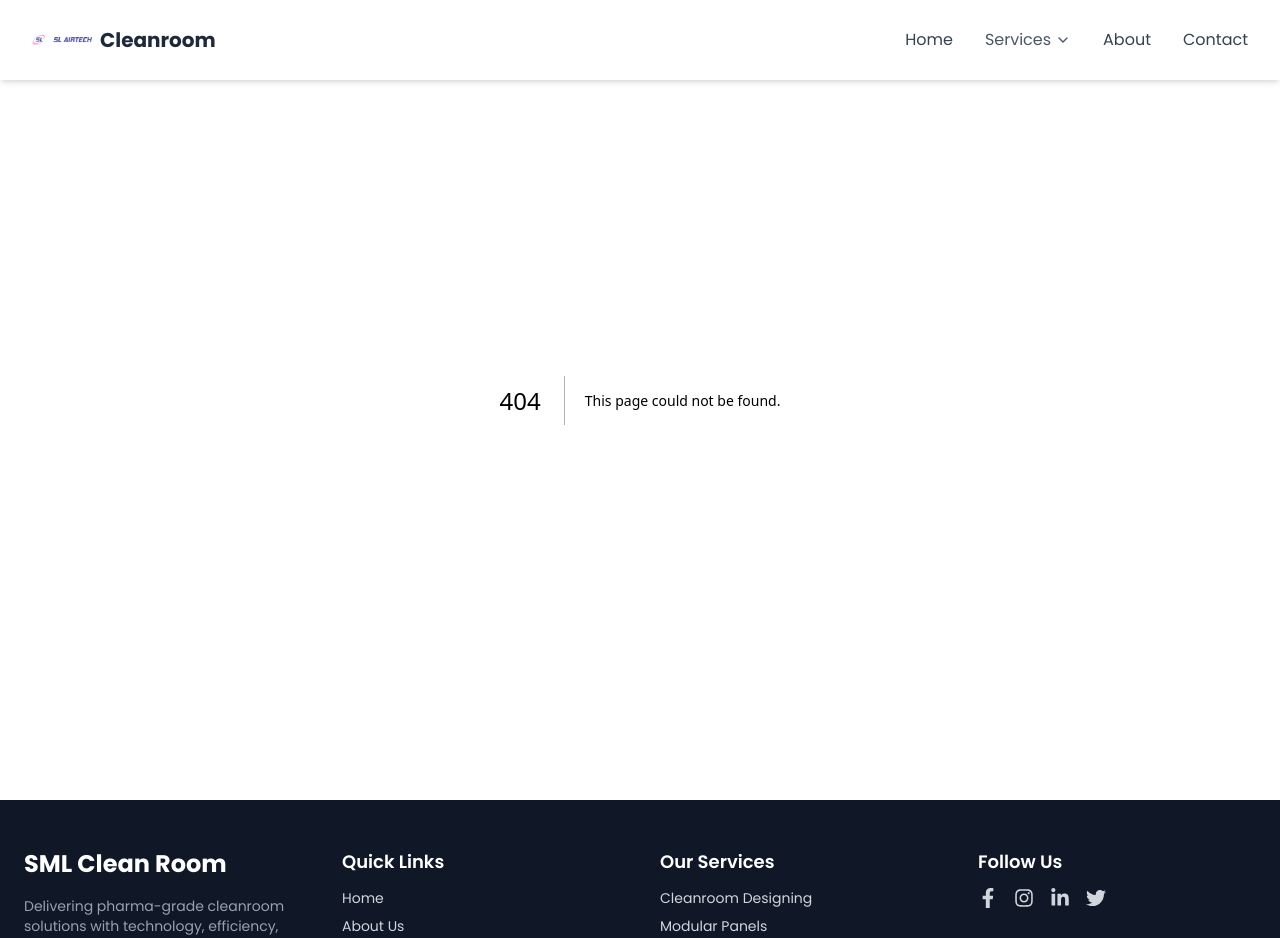
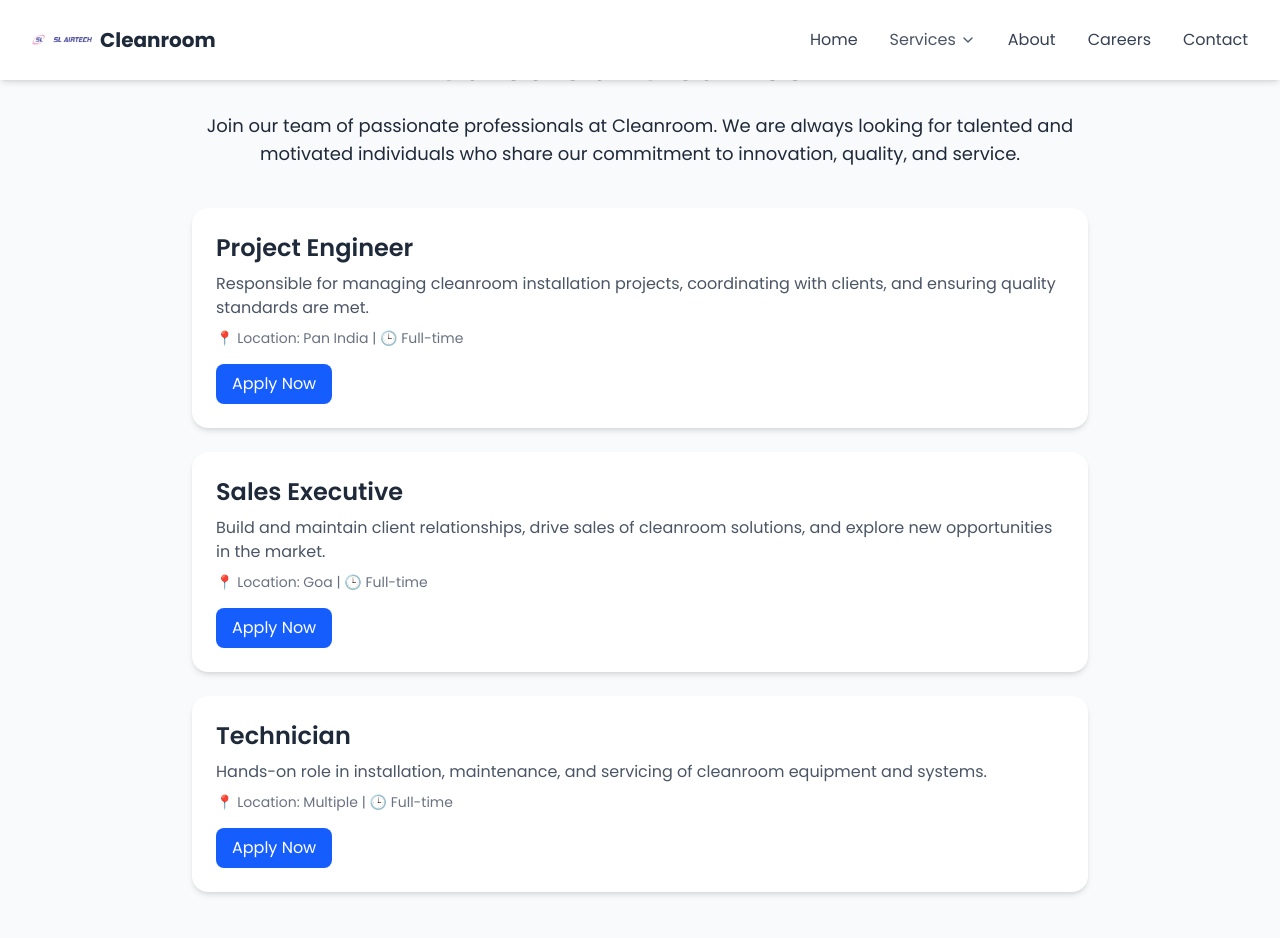
Before and after one commit to Karrycoder007/Cleanroom-check, a Next.js app: page /careers in a window 1280 px wide. Before the commit this address had no page. Shown: the top 938 px of the page. Built offline with nearby package versions, Linux system fonts and the light colour scheme.

Commit message:
Added careers page and updated navbar with services dropdown

```diff
--- /dev/null
+++ b/src/app/careers/page.tsx
@@ -0,0 +1,67 @@
+"use client";
+
+import React from "react";
+
+export default function Careers() {
+  return (
+    <div className="min-h-screen bg-gray-50 text-gray-800 py-12 px-6">
+      <div className="max-w-4xl mx-auto">
+        <h1 className="text-4xl font-bold text-center mb-6">Careers at Cleanroom</h1>
+        <p className="text-lg text-center mb-10">
+          Join our team of passionate professionals at Cleanroom.
+          We are always looking for talented and motivated individuals
+          who share our commitment to innovation, quality, and service.
+        </p>
+
+        {/* Current Openings */}
+        <div className="space-y-6">
+          <div className="p-6 bg-white rounded-2xl shadow-md hover:shadow-lg transition">
+            <h2 className="text-2xl font-semibold">Project Engineer</h2>
+            <p className="mt-2 text-gray-600">
+              Responsible for managing cleanroom installation projects, coordinating with clients,
+              and ensuring quality standards are met.
+            </p>
+            <p className="mt-2 text-sm text-gray-500">📍 Location: Pan India | 🕒 Full-time</p>
+            <button className="mt-4 px-4 py-2 bg-blue-600 text-white rounded-lg hover:bg-blue-700">
+              Apply Now
+            </button>
+          </div>
+
+          <div className="p-6 bg-white rounded-2xl shadow-md hover:shadow-lg transition">
+            <h2 className="text-2xl font-semibold">Sales Executive</h2>
+            <p className="mt-2 text-gray-600">
+              Build and maintain client relationships, drive sales of cleanroom solutions,
+              and explore new opportunities in the market.
+            </p>
+            <p className="mt-2 text-sm text-gray-500">📍 Location: Goa | 🕒 Full-time</p>
+            <button className="mt-4 px-4 py-2 bg-blue-600 text-white rounded-lg hover:bg-blue-700">
+              Apply Now
+            </button>
+          </div>
+
+          <div className="p-6 bg-white rounded-2xl shadow-md hover:shadow-lg transition">
+            <h2 className="text-2xl font-semibold">Technician</h2>
+            <p className="mt-2 text-gray-600">
+              Hands-on role in installation, maintenance, and servicing of cleanroom equipment and systems.
+            </p>
+            <p className="mt-2 text-sm text-gray-500">📍 Location: Multiple | 🕒 Full-time</p>
+            <button className="mt-4 px-4 py-2 bg-blue-600 text-white rounded-lg hover:bg-blue-700">
+              Apply Now
+            </button>
+          </div>
+        </div>
+
+        {/* General Application */}
+        <div className="mt-12 text-center">
+          <h3 className="text-xl font-semibold mb-2">Didn’t find a role that fits you?</h3>
+          <p className="text-gray-600 mb-4">
+            We’d still love to hear from you! Send us your resume and we’ll get in touch when a role opens up.
+          </p>
+          <button className="px-6 py-3 bg-green-600 text-white rounded-lg hover:bg-green-700">
+            Send Resume
+          </button>
+        </div>
+      </div>
+    </div>
+  );
+}
--- a/src/app/components/CleaningServices.tsx
+++ b/src/app/components/CleaningServices.tsx
@@ -1,4 +1,5 @@
 import React from "react";
+import
 import { CheckCircle2 } from "lucide-react";
 
 interface ServiceSectionProps {
--- a/src/app/components/Navbar.tsx
+++ b/src/app/components/Navbar.tsx
@@ -11,15 +11,37 @@ const navItems = [
   {
     title: 'Services',
     submenu: [
-      { name: 'Industrial Cleaning', href: '/services' },
-      { name: 'Home Cleaning', href: '/services' },
-      { name: 'Commercial', href: '/services' },
+      { name: 'Cleanroom Panels', href: '/services/cleanroom-panels' },
+      { name: 'Cleanroom Doors', href: '/services/cleanroom-doors' },
+      { name: 'Fire Doors', href: '/services/fire-doors' },
+      { name: 'Air Handling Units', href: '/services/air-handling-units' },
+      { name: 'Fan Filter Unit', href: '/services/fan-filter-unit' },
+      { name: 'Fan Coil Unit', href: '/services/fan-coil-unit' },
+      { name: 'Ventilation & Exhaust Unit', href: '/services/ventilation-exhaust-unit' },
+      { name: 'Epoxy & Vinyl Flooring', href: '/services/epoxy-vinyl-flooring' },
+      { name: 'PVC & Aluminium Coving', href: '/services/pvc-aluminium-coving' },
+      { name: 'Cleanroom Equipment', href: '/services/cleanroom-equipment' },
+      { name: 'Dynamic & Static Passbox', href: '/services/passbox' },
+      { name: 'Laminar Airflow', href: '/services/laminar-airflow' },
+      { name: 'Air Showers', href: '/services/air-showers' },
+      { name: 'Bio Safety Cabinet', href: '/services/bio-safety-cabinet' },
+      { name: 'Filter Cleaning Booth', href: '/services/filter-cleaning-booth' },
+      { name: 'SS Lab Furnitures', href: '/services/ss-lab-furnitures' },
+      { name: 'Cross Over Bench', href: '/services/cross-over-bench' },
+      { name: 'Fume Hoods & Garment Cubicle', href: '/services/fume-hoods-garment-cubicle' },
+      { name: 'HVAC Systems', href: '/services/hvac-systems' },
+      { name: 'Pre Fabricated Ducts', href: '/services/pre-fabricated-ducts' },
+      { name: 'Solar Hybrid AC', href: '/services/solar-hybrid-ac' },
+      { name: 'Air Purifier', href: '/services/air-purifier' },
+      { name: 'Dehumidifier', href: '/services/dehumidifier' },
+      { name: 'Air Curtains', href: '/services/air-curtains' },
     ],
   },
   { title: 'About', href: '/about' },
-
+  { title: 'Careers', href: '/careers' }, // ✅ New Careers page
   { title: 'Contact', href: '/contact' },
 ];
+
 
 export default function Navbar() {
   const [mobileOpen, setMobileOpen] = useState(false);
@@ -49,12 +71,19 @@ export default function Navbar() {
                     {item.title}
                     <ChevronDown className="ml-1 w-4 h-4" />
                   </button>
-                  <div className="absolute left-0 mt-2 w-48 bg-white dark:bg-gray-800 shadow-md rounded-md opacity-0 group-hover:opacity-100 group-hover:translate-y-1 transition-all duration-200 invisible group-hover:visible z-40">
+                  <div
+                    className="absolute left-0 mt-2 w-64 bg-white dark:bg-gray-800 shadow-md rounded-md
+                               opacity-0 group-hover:opacity-100 group-hover:translate-y-1
+                               transition-all duration-200 invisible group-hover:visible z-40
+                               max-h-72 overflow-y-auto scrollbar-thin scrollbar-thumb-gray-400
+                               dark:scrollbar-thumb-gray-600 scrollbar-track-transparent"
+                  >
                     {item.submenu.map((sub, i) => (
                       <Link
                         key={i}
                         href={sub.href}
-                        className="block px-4 py-2 text-sm text-gray-700 dark:text-gray-200 hover:bg-gray-100 dark:hover:bg-gray-700 rounded-sm"
+                        className="block px-4 py-2 text-sm text-gray-700 dark:text-gray-200
+                                   hover:bg-gray-100 dark:hover:bg-gray-700 rounded-sm"
                       >
                         {sub.name}
                       </Link>
@@ -105,7 +134,11 @@ export default function Navbar() {
                     className="w-full flex justify-between items-center text-left text-gray-800 dark:text-white py-2"
                   >
                     {item.title}
-                    <ChevronDown className={`w-4 h-4 transition ${activeMobileDropdown === item.title ? 'rotate-180' : ''}`} />
+                    <ChevronDown
+                      className={`w-4 h-4 transition ${
+                        activeMobileDropdown === item.title ? 'rotate-180' : ''
+                      }`}
+                    />
                   </button>
                   <AnimatePresence>
                     {activeMobileDropdown === item.title && (
@@ -113,7 +146,9 @@ export default function Navbar() {
                         initial={{ opacity: 0, y: -10 }}
                         animate={{ opacity: 1, y: 0 }}
                         exit={{ opacity: 0, y: -10 }}
-                        className="ml-4 mt-1 space-y-1"
+                        className="ml-4 mt-1 space-y-1 max-h-72 overflow-y-auto pr-2
+                                   scrollbar-thin scrollbar-thumb-gray-400
+                                   dark:scrollbar-thumb-gray-600 scrollbar-track-transparent"
                       >
                         {item.submenu.map((sub, subIdx) => (
                           <Link
```
